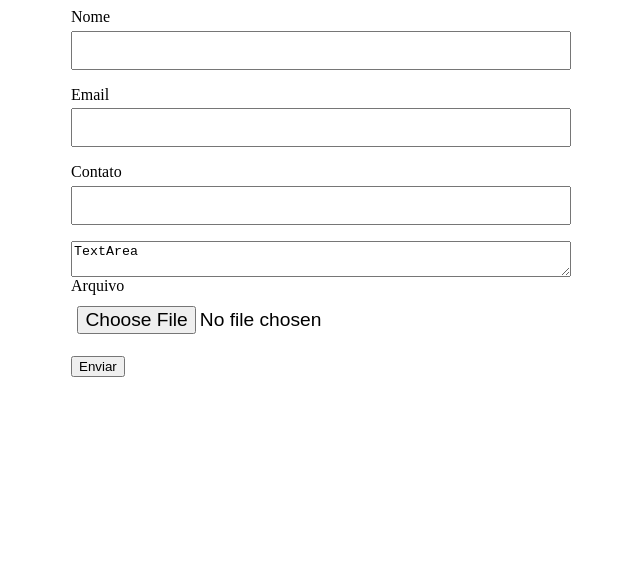
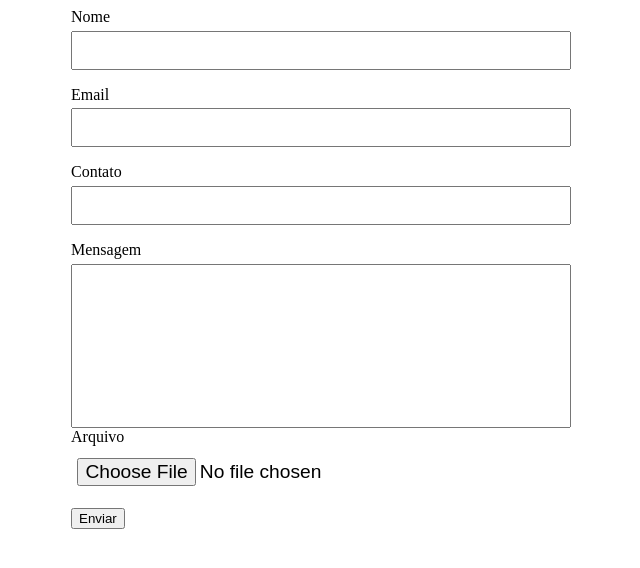
Before and after one commit to felipelamela/AppClima, a Next.js app: page / in a window 1280 px wide. Shown: the top 568 px of the page, without its empty margins (319-959 px from the left). Built offline with nearby package versions, Linux system fonts and the light colour scheme.

Commit message:
[TextArea] Component TextArea

```diff
--- a/pages/components/globalComponents/TextArea.tsx
+++ b/pages/components/globalComponents/TextArea.tsx
@@ -1,10 +1,24 @@
+'use client'
 import React from 'react'
+import { TextAreaTypes } from '../../../types'
 
-const TextArea = () => {
+const TextArea: React.FC<TextAreaTypes> = ({ name, valor, setValor }) => {
   return (
     <>
-      <label htmlFor=""></label>
-      <textarea>TextArea</textarea>
+      <label htmlFor={name}>{name}</label>
+      <textarea id={name} value={valor} onChange={e => setValor(e.target.value)} />
+      <style jsx>{`
+        textarea{
+          max-width: 600px
+          width: 100%;
+          height: 150px;
+          resize: none;
+          margin: .3rem 0 0;
+          font-size: 1.2rem;
+          padding: .4rem ;
+          font-weight: regular;
+        }
+      `}</style>
     </>
   )
 }
```
